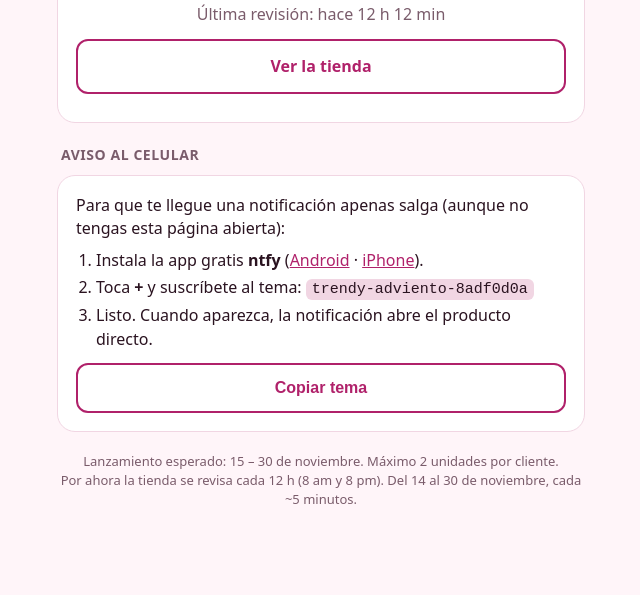
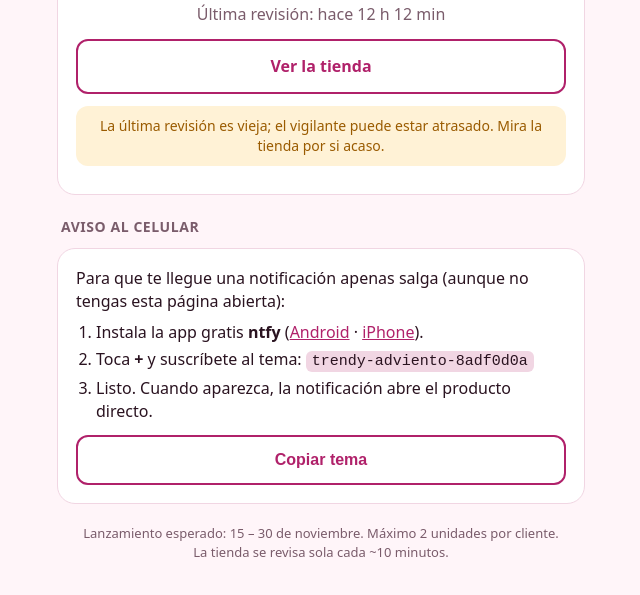
Before and after one commit to Camest24/trendy-adviento, a plain HTML site: page index.html in a window 1280 px wide. Shown: the part 237-832 px from the top of the page, without its empty margins (319-959 px from the left). Before the commit the page ends 806 px from the top, so only its background shows below. Drawn offline with Linux system fonts and the light colour scheme; no server answers.

Commit message:
Revision cada 10 minutos a partir de hoy, sin ventana de fechas
Co-Authored-By: Claude Sonnet 5.5 <noreply@anthropic.com>

```diff
--- a/index.html
+++ b/index.html
@@ -76,7 +76,7 @@
   </section>
 
   <p class="pie">Lanzamiento esperado: 15 – 30 de noviembre. Máximo 2 unidades por cliente.<br>
-  <span id="frecuencia">La tienda se revisa sola cada 12 h (8 am y 8 pm) y del 14 al 30 de noviembre cada ~5 minutos.</span></p>
+  <span id="frecuencia">La tienda se revisa sola cada ~10 minutos.</span></p>
 </main>
 
 <script>
@@ -127,13 +127,8 @@
   function pintar(d) {
     const fuertes = d.items.filter((i) => i.nivel === "fuerte");
     const posibles = d.items.filter((i) => i.nivel !== "fuerte");
-    // Igual que el horario del workflow: del 14 al 30 de nov (hora Colombia) cada 5 min, si no cada 12 h
-    const ahora = new Date(), anio = ahora.getUTCFullYear();
-    const enVentana = ahora >= Date.UTC(anio, 10, 14) && ahora < Date.UTC(anio, 11, 1, 6);
-    const atrasado = Date.now() - new Date(d.ultima_revision) > (enVentana ? 45 : 13 * 60) * 60000;
-    $("frecuencia").textContent = enVentana
-      ? "Lanzamiento en curso: la tienda se revisa sola cada ~5 minutos."
-      : "Por ahora la tienda se revisa cada 12 h (8 am y 8 pm). Del 14 al 30 de noviembre, cada ~5 minutos.";
+    // El workflow revisa cada 10 min; GitHub a veces atrasa los cron, así que se avisa pasados 45 min
+    const atrasado = Date.now() - new Date(d.ultima_revision) > 45 * 60000;
     const revision = `Última revisión: ${hace(d.ultima_revision)}`;
     const aviso = atrasado ? `<div class="aviso">La última revisión es vieja; el vigilante puede estar atrasado. Mira la tienda por si acaso.</div>` : "";
 
```
Also changed, not shown: 2 other files.
